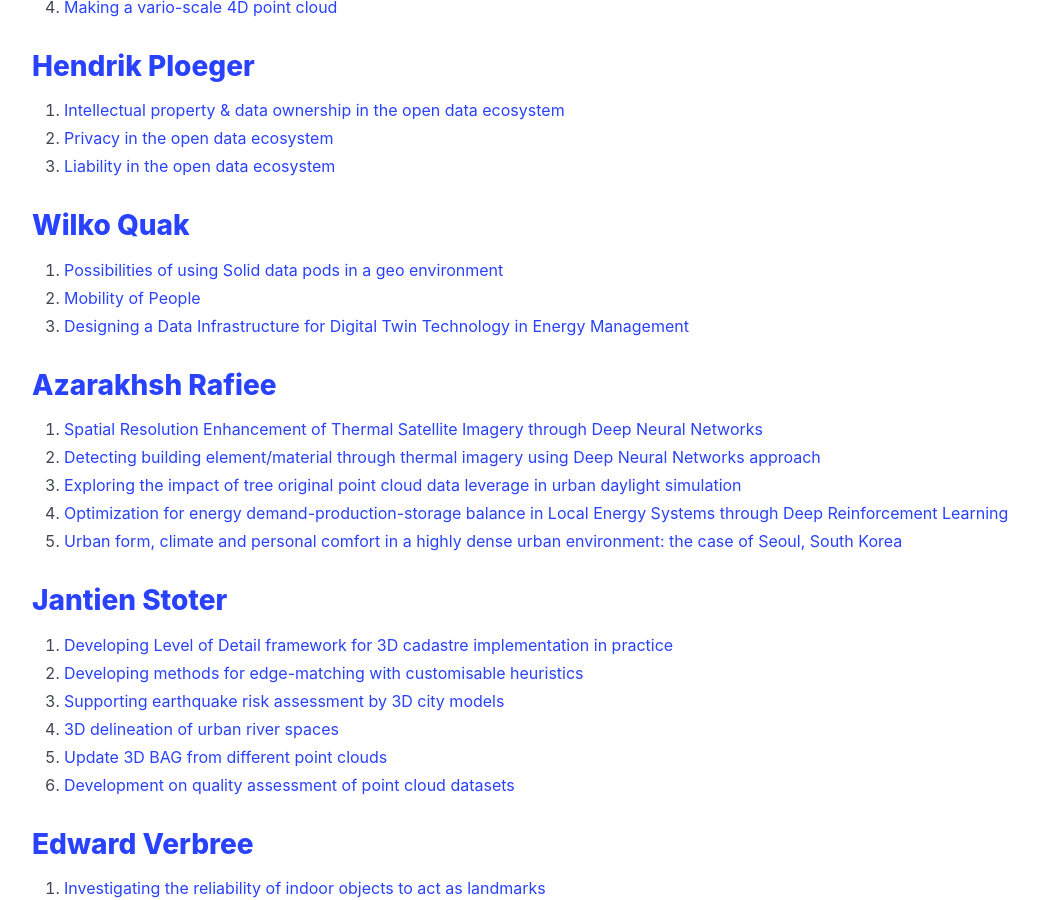
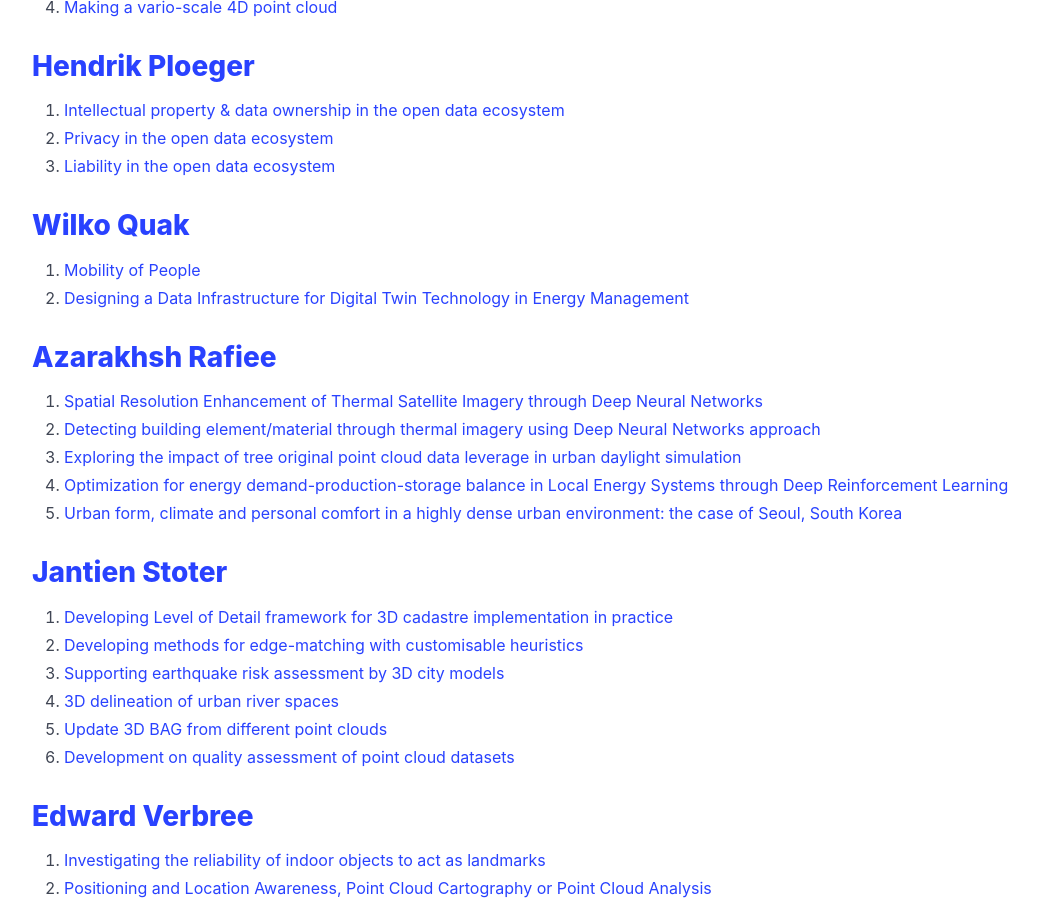
Before and after one commit to tudelft3d/geo2020, a Jekyll site: the page built from potentialtopics/index.md, in a window 1280 px wide and 900 px high, scrolled down 3553 px. Shown: the whole window, without its empty margins (32-1071 px from the left). Built offline with Jekyll 4.4.1, drawn with Linux system fonts in a browser that asks for light colours.

Commit message:
remove one topic from Wilko

```diff
--- a/potentialtopics/index.md
+++ b/potentialtopics/index.md
@@ -133,9 +133,8 @@
 
 
 ## [Wilko Quak](https://www.tudelft.nl/staff/c.w.quak/)
-1. [Possibilities of using Solid data pods in a geo environment](https://www.gdmc.nl/education/topics/topics.html#possibilities-of-using-solid-data-pods-in-a-geo-environment)
-2. [Mobility of People](https://www.gdmc.nl/education/topics/topics.html#Topic:_Mobility_of_People)
-3. [Designing a Data Infrastructure for Digital Twin Technology in Energy Management](https://www.gdmc.nl/education/topics/topics.html#designing-a-data-infrastructure-for-digital-twin-technology-in-energy-management)
+1. [Mobility of People](https://www.gdmc.nl/education/topics/topics.html#Topic:_Mobility_of_People)
+2. [Designing a Data Infrastructure for Digital Twin Technology in Energy Management](https://www.gdmc.nl/education/topics/topics.html#designing-a-data-infrastructure-for-digital-twin-technology-in-energy-management)
 
 
 ## [Azarakhsh Rafiee](https://www.tudelft.nl/staff/A.Rafiee/)
```
